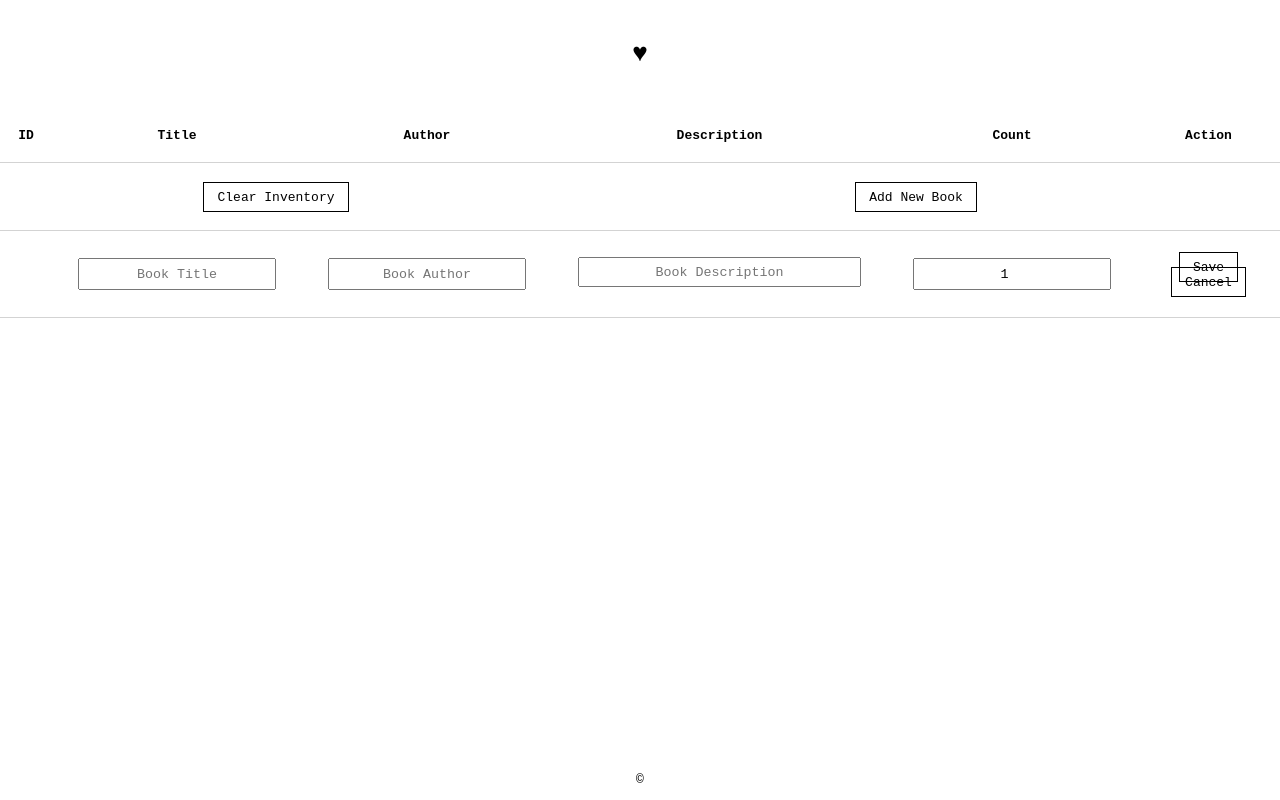
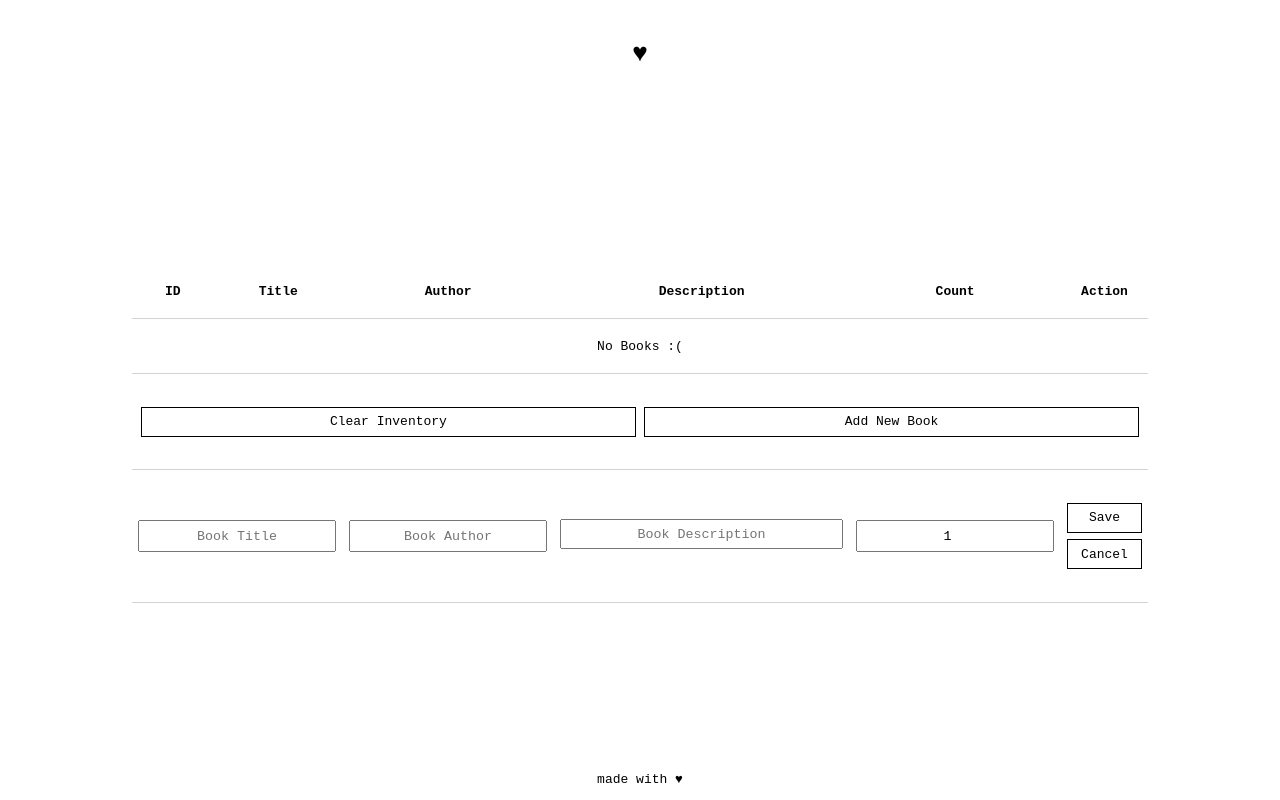
Before and after one commit to zetta-noer-ramadhan/noer_zettacamp_Dolphin, a plain HTML site: page index.html in a window 1280 px wide. Both pictures are taken after a click on the element "Add New Book". Drawn offline with Linux system fonts and the light colour scheme.

Commit message:
[Update] On index, style, script
- style and refactor

```diff
--- a/assets/script.js
+++ b/assets/script.js
@@ -193,10 +193,17 @@ const RefreshTable = () => {
         item.remove()
     })
 
-    if (state.inventory) {
+    console.log('refreshing')
+    if (state.inventory && state.inventory.length > 0) {
+
         Array.from(state.inventory).forEach(({ id, title, author, description, count }) => {
             table.appendChild(PrepareTableItem(id, title, author, description, count))
         })
+    }else{
+        console.log('hello')
+        const row = document.createElement("tr")
+        row.innerHTML = `<td colspan="6" style="padding: 1.5rem 0rem;">No Books :(</td>`
+        table.appendChild(row)
     }
 
 }
@@ -231,6 +238,7 @@ const PrepareTableItem = (id, title, author, description, count) => {
     return row
 }
 
+
 const main = () => {
 
     if (storage.read('inventory')) {
--- a/assets/style.css
+++ b/assets/style.css
@@ -14,6 +14,7 @@ body {
     display: flex;
     justify-content: space-between;
     flex-direction: column;
+    align-items: center;
 }
 
 header,
@@ -27,9 +28,6 @@ header {
 footer {
     padding: 1rem 0;
 }
-.books {
-    flex: 1;
-}
 
 table {
     border-collapse: collapse;
@@ -37,7 +35,7 @@ table {
     text-align: center;
 }
 table td {
-    padding: .5rem;
+    padding: 0.5rem;
 }
 table tbody ul,
 table tfoot ul {
@@ -51,13 +49,13 @@ tbody tr td input,
 tbody tr td textarea {
     text-align: center;
 }
-table tbody tr:nth-child(even){
-    background: rgba(22, 146, 111, 0.03);
+table tbody tr:nth-child(even) {
+    background: rgba(22, 146, 111, 0.05);
 }
 thead {
     border-bottom: 1px lightgray solid;
 }
-thead tr th{
+thead tr th {
     padding: 1.5rem 1rem;
 }
 tfoot {
@@ -68,7 +66,7 @@ tfoot tr:last-child {
     border-bottom: 1px lightgray solid;
 }
 tfoot tr td {
-    padding: 2rem;
+    padding: 2rem 0.5rem;
 }
 
 .action--edit {
@@ -97,14 +95,33 @@ textarea:disabled {
     color: black;
 }
 
-input, textarea {
-    padding: .5rem 1rem;
+input,
+textarea {
+    padding: 0.5rem 1rem;
     text-align: center;
 }
 
 table span {
     border: 1px black solid;
-    padding: .5rem 1rem;
-    margin: .5rem 0;
+    padding: 0.5rem 1rem;
+    margin: 0.5rem 0;
     cursor: pointer;
 }
+
+table span:hover {
+    color: white;
+    background: #000;
+}
+
+table span.action--delete:hover {
+    color: white;
+    background: red;
+}
+table span.action--edit:hover {
+    color: white;
+    background: skyblue;
+}
+table span.action--save:hover{
+    color: white;
+    background: #10a023
+}
--- a/index.html
+++ b/index.html
@@ -4,7 +4,7 @@
 <head>
     <meta charset="UTF-8">
     <meta name="viewport" content="width=device-width, initial-scale=1.0">
-    <title>Document</title>
+    <title>&hearts;</title>
     <link rel="stylesheet" href="./assets/style.css">
 </head>
 
@@ -28,17 +28,15 @@
             </tbody>
             <tfoot>
                 <tr>
-                    <td colspan="3">
-                        <span onclick="handleClear()">Clear Inventory</span>
-                    </td>
-                    <td colspan="3">
-                        <span onclick="handleAdd()">Add New Book</span>
+                    <td colspan="6">
+                        <span class="action--delete" style="display: inline-block; width: calc(50% - .5rem);" onclick="handleClear()">Clear Inventory</span>
+                        <span class="action--edit" style="display: inline-block; width: calc(50% - .5rem);" onclick="handleAdd()">Add New Book</span>
                     </td>
                 </tr>
                 <tr id="book-add" style="display: none;">
                     <form action="#" name="book-add-form" id="book-add-form">
-                        <td></td>
-                        <td>
+
+                        <td colspan="2">
                             <input type="text" name="book-add-title" placeholder="Book Title">
                         </td>
                         <td>
@@ -48,11 +46,11 @@
                             <textarea cols="30" rows="1" name="book-add-desc" placeholder="Book Description"></textarea>
                         </td>
                         <td>
-                            <input type="number" name="book-0-number" value="1">
+                            <input type="number" name="book-0-number" value="1" placeholder="Book Count">
                         </td>
                         <td>
-                            <span onclick="handleAddSave()">Save</span>
-                            <span onclick="handleAddCancel()">Cancel</span>
+                            <span class="action--save" onclick="handleAddSave()">Save</span>
+                            <span class="action--cancel" onclick="handleAddCancel()">Cancel</span>
                         </td>
                     </form>
                 </tr>
@@ -60,7 +58,7 @@
         </table>
     </section>
     <footer>
-        <span>&copy;</span>
+        <span>made with &hearts;</span>
     </footer>
 
     <script src="./assets/script.js"></script>
```
